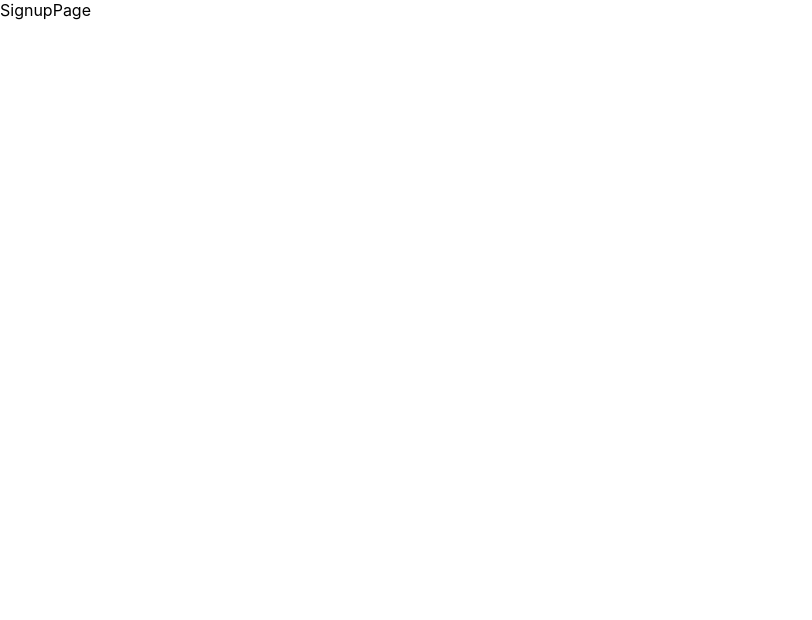
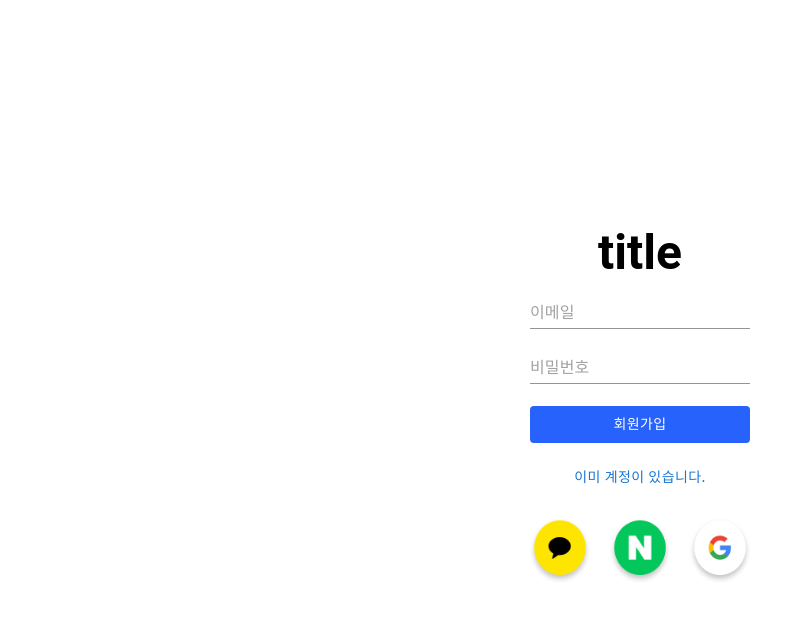
Before and after one commit to sieunp06/SPORTLY-FE, a React (Create React App) app: page /signup in a window 1280 px wide. Shown: the top 620 px of the page, without its empty margins (0-812 px from the left). Built offline with nearby package versions, Linux system fonts and the light colour scheme.

Commit message:
feat: 회원가입 페이지 구현
회원가입 form 입력 변경시 수정 필요

```diff
--- a/src/component/organisms/LoginSignup/LoginSignupForm.tsx
+++ b/src/component/organisms/LoginSignup/LoginSignupForm.tsx
@@ -1,14 +1,16 @@
-import { Typography } from "@mui/material";
 import React from "react";
 import { LoginSignUpTextFields } from "../../moelcules";
-import { VerticalCenter } from "../../../style/VerticalCenter";
 import { LoginSignupButton } from "../../moelcules";
 
-export const LoginSignupForm = () => {
+interface LoginSignupFormProps {
+    text: string;
+}
+
+export const LoginSignupForm = ({ text }: LoginSignupFormProps) => {
     return (
         <div>
             <LoginSignUpTextFields></LoginSignUpTextFields>
-            <LoginSignupButton type="submit" text="로그인"></LoginSignupButton>
+            <LoginSignupButton type="submit" text={text}></LoginSignupButton>
         </div>
     );
 };
--- a/src/component/page/LoginSignupPage/LoginPage.tsx
+++ b/src/component/page/LoginSignupPage/LoginPage.tsx
@@ -1,6 +1,6 @@
 import React from "react";
-import { LoginSignup } from "../../template";
+import { Login } from "../../template";
 
 export const LoginPage = () => {
-    return <LoginSignup></LoginSignup>;
+    return <Login></Login>;
 };
--- a/src/component/page/LoginSignupPage/SignupPage.tsx
+++ b/src/component/page/LoginSignupPage/SignupPage.tsx
@@ -1,5 +1,6 @@
 import React from "react";
+import { Signup } from "../../template";
 
 export const SignupPage = () => {
-    return <div>SignupPage</div>;
+    return <Signup></Signup>;
 };
--- /dev/null
+++ b/src/component/template/LoginSignup/Login.tsx
@@ -0,0 +1,24 @@
+import React from "react";
+import { LoginSignupForm, SocialLoginSignupButtons } from "../../organisms";
+import { Center, Margin } from "../../../style";
+import { TextButton, TitleText } from "../../atoms";
+import { useNavigate } from "react-router-dom";
+
+export const Login = () => {
+    const navigate = useNavigate();
+
+    const moveSignupPage = () => {
+        navigate("/signup");
+    };
+
+    return (
+        <Center>
+            <TitleText text="title" component="h3" variant="h3" />
+            <LoginSignupForm text="로그인"></LoginSignupForm>
+            <Margin>
+                <TextButton text="회원가입" onClick={moveSignupPage}></TextButton>
+            </Margin>
+            <SocialLoginSignupButtons />
+        </Center>
+    );
+};
--- a/src/component/template/LoginSignup/LoginSinup.tsx
+++ b/src/component/template/LoginSignup/Signup.tsx
@@ -1,22 +1,22 @@
 import React from "react";
 import { LoginSignupForm, SocialLoginSignupButtons } from "../../organisms";
-import { Center, Margin } from "../../../style/";
+import { Center, Margin } from "../../../style";
 import { TextButton, TitleText } from "../../atoms";
 import { useNavigate } from "react-router-dom";
 
-export const LoginSignup = () => {
+export const Signup = () => {
     const navigate = useNavigate();
 
-    const moveSignupPage = () => {
-        navigate("/signup");
+    const moveLoginPage = () => {
+        navigate("/login");
     };
 
     return (
         <Center>
             <TitleText text="title" component="h3" variant="h3" />
-            <LoginSignupForm></LoginSignupForm>
+            <LoginSignupForm text="회원가입"></LoginSignupForm>
             <Margin>
-                <TextButton text="회원가입" onClick={moveSignupPage}></TextButton>
+                <TextButton text="이미 계정이 있습니다." onClick={moveLoginPage}></TextButton>
             </Margin>
             <SocialLoginSignupButtons />
         </Center>
--- a/src/component/template/index.tsx
+++ b/src/component/template/index.tsx
@@ -1 +1,2 @@
-export * from "./LoginSignup/LoginSinup";
+export * from "./LoginSignup/Login";
+export * from "./LoginSignup/Signup";
```
